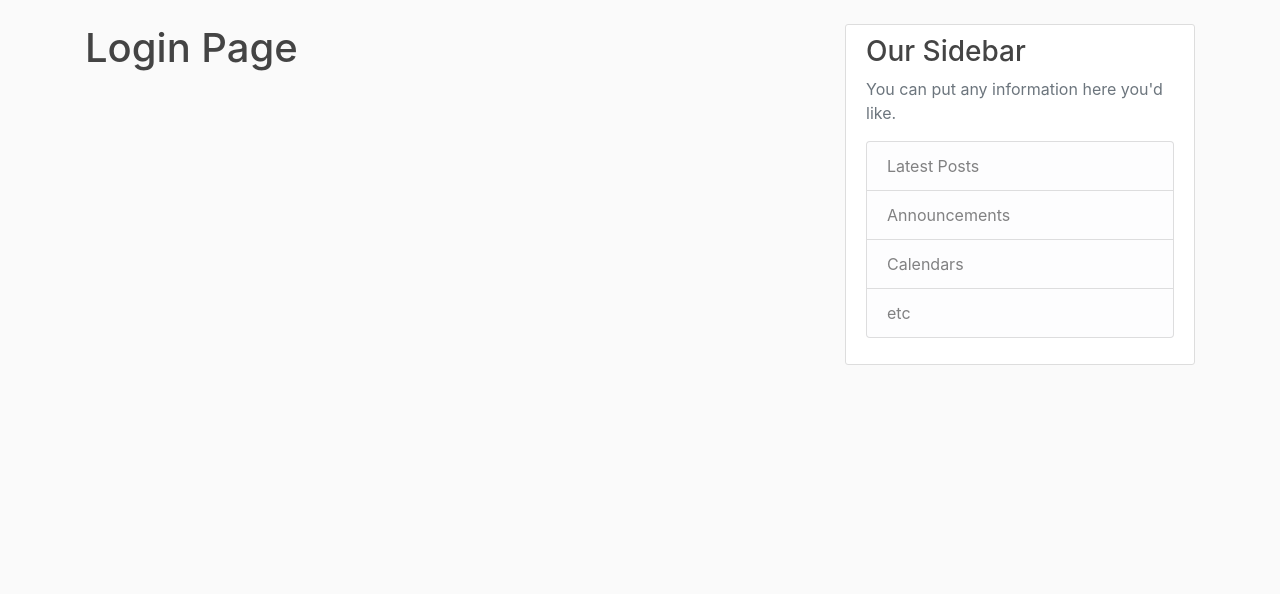
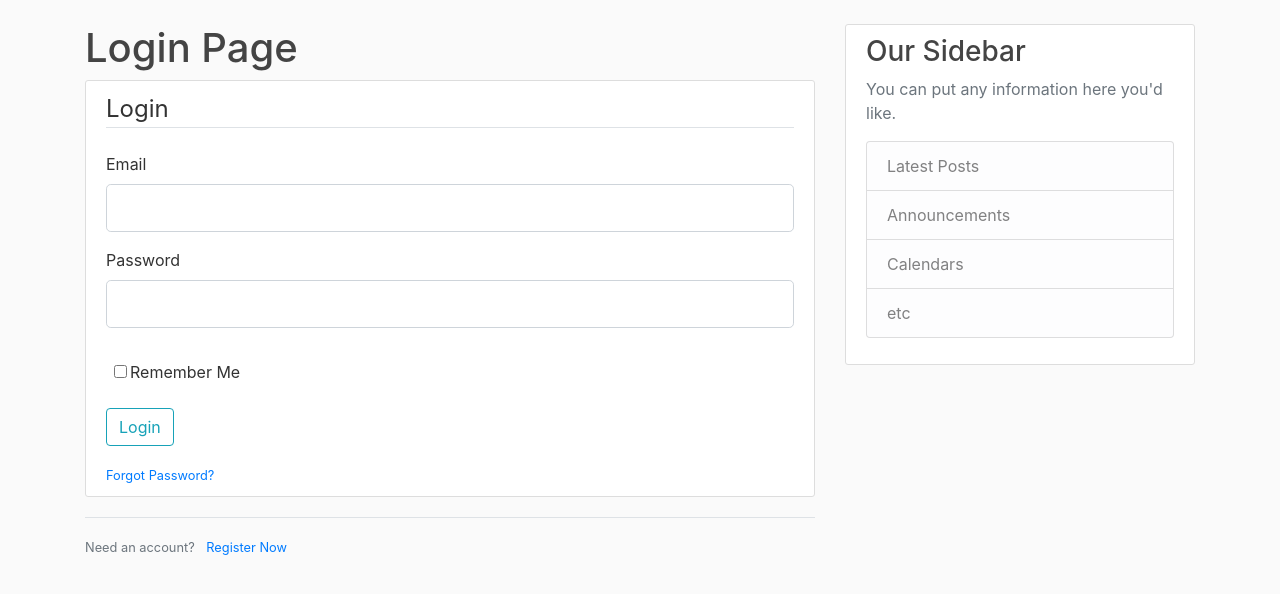
Before and after one commit to HaeshkaManju/flaskapp_firsttry, a Flask app: page /login in a window 1280 px wide. Shown: the part 56-650 px from the top of the page. Run offline with Flask 2, Linux system fonts and the light colour scheme; some libraries are stand-ins or nearby versions.

Commit message:
Adding Login Page
Added-in the Login Page, Registration Form, Post Method, and Form Validation.

```diff
--- a/templates/login.html
+++ b/templates/login.html
@@ -1,4 +1,55 @@
 {% extends "layout.html" %}
 {% block content %}
     <h1>Login Page</h1>
+    <div class="content-section">
+        <form method="POST" action="">
+            {{ form.hidden_tag() }}
+            <fieldset class="form-group">
+                <legend class="border-bottom mb-4">Login</legend>
+
+                <div class="form-group">
+                    {{ form.email.label(class="form-control-label") }}
+
+                    {% if form.email.errors %}
+                        {{ form.email(class="form-control form-control-lg is-invalid") }}
+                        <div class="invalid-feedback">
+                            {% for error in form.email.errors %}
+                                <span>{{ error }}</span>
+                            {% endfor %}
+                        </div>
+                        {% else %}
+                            {{ form.email(class="form-control form-control-lg") }}
+                    {% endif %}
+                </div>
+                <div class="form-group">
+                    {{ form.password.label(class="form-control-label") }}
+
+                    {% if form.password.errors %}
+                        {{ form.password(class="form-control form-control-lg is-invalid") }}
+                        <div class="invalid-feedback">
+                            {% for error in form.password.errors %}
+                                <span>{{ error }}</span>
+                            {% endfor %}
+                        </div>
+                        {% else %}
+                            {{ form.password(class="form-control form-control-lg") }}
+                    {% endif %}
+                </div>
+            </fieldset>
+
+            <div class="form-group">
+                {{ form.remember(class="form-check-input ml-2") }}
+                {{ form.remember.label(class="form-check-input-label ml-4") }}
+            </div>
+
+            <div class="form-group">
+                {{ form.submit(class="btn btn-outline-info") }}
+            </div>
+
+            <small class="text-muted" ml-2><a href="#">Forgot Password?</a></small>
+        </form>
+    </div>
+    <div class="border-top pt-3">
+        <small class="text-muted"> Need an account? <a class="ml-2" href="{{ url_for('register') }}">Register Now</a></small>
+    </div>
 {% endblock content %}
```
